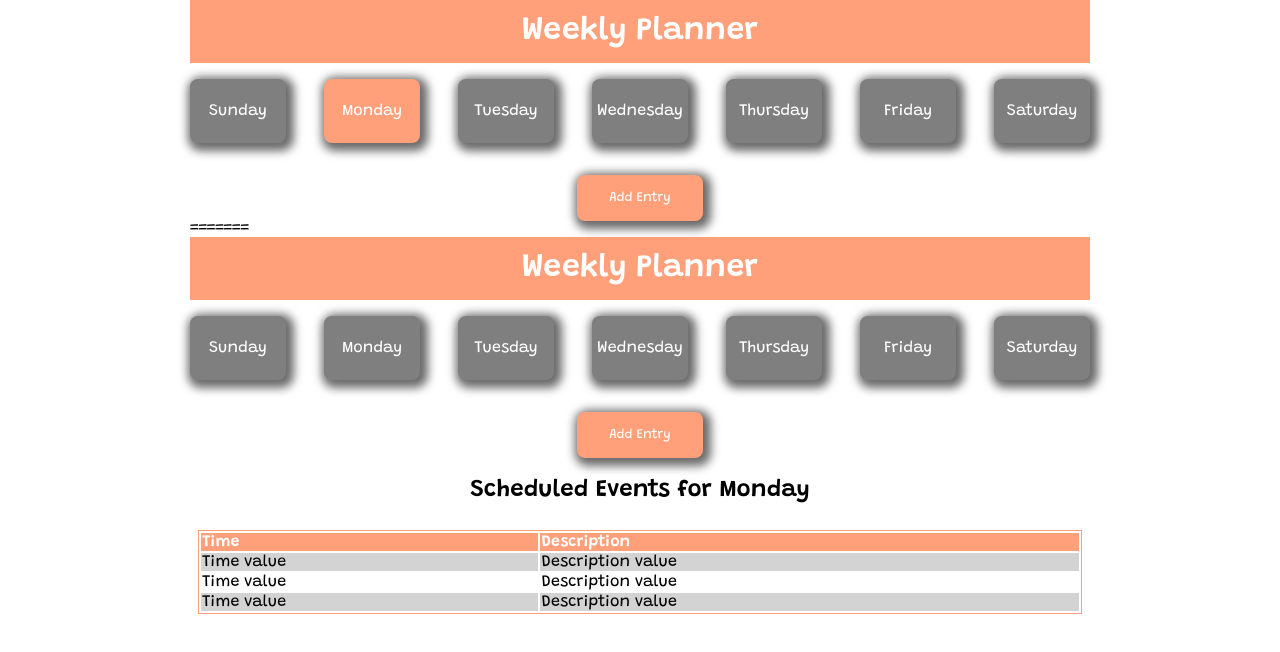
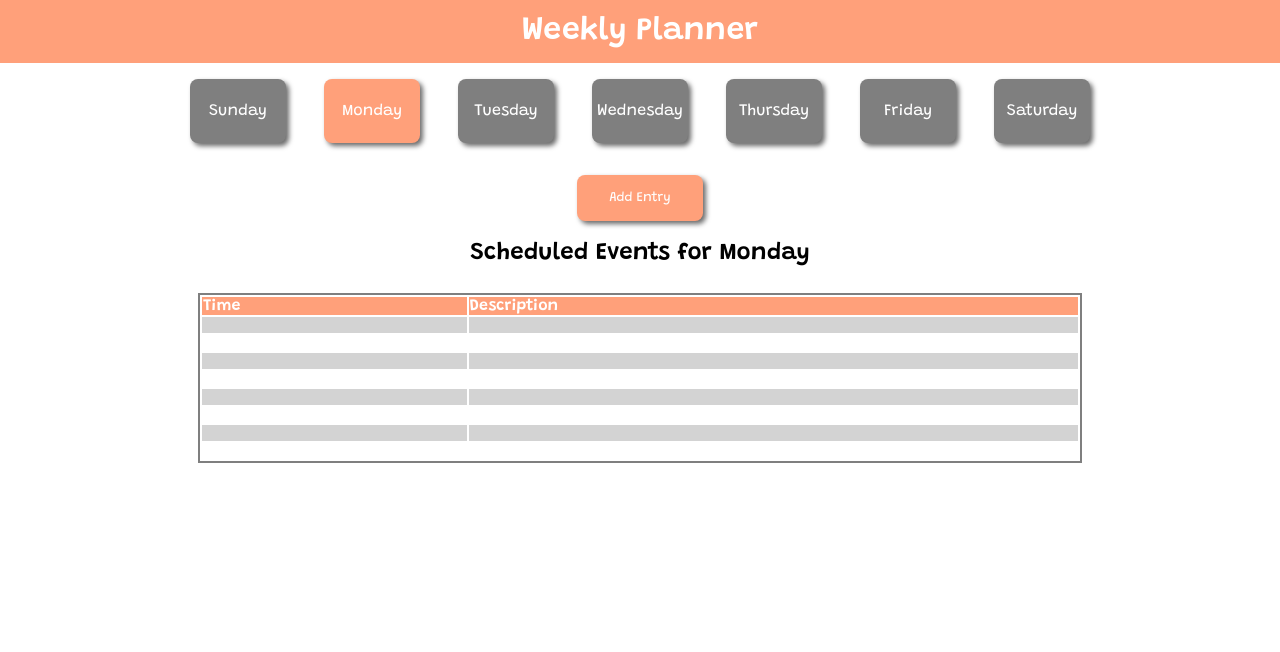
Before and after one commit to kelly-hansen/week-planner, a website: page index.html in a window 1280 px wide. Drawn offline with Linux system fonts and the light colour scheme.

Commit message:
Index and styles solo cleanup

```diff
--- a/index.html
+++ b/index.html
@@ -67,99 +67,3 @@
 </body>
 
 </html>
-=======
-<!DOCTYPE html>
-<html lang="en">
-
-<head>
-  <meta charset="UTF-8">
-  <meta name="viewport" content="width=device-width, initial-scale=1.0">
-  <title>Week Planner</title>
-  <link href="https://fonts.googleapis.com/css2?family=Grandstander:wght@400;600&display=swap" rel="stylesheet">
-  <link rel="stylesheet" href="styles.css">
-</head>
-
-<body>
-  <header class="text-align-center background-color">
-    <h1 class="white">Weekly Planner</h1>
-  </header>
-  <main>
-      <div class="row weekdays">
-        <div class="weekday white" data-view="sunday">Sunday</div>
-        <div class="weekday white" data-view="monday">Monday</div>
-        <div class="weekday white" data-view="tuesday">Tuesday</div>
-        <div class="weekday white" data-view="wednesday">Wednesday</div>
-        <div class="weekday white" data-view="thursday">Thursday</div>
-        <div class="weekday white" data-view="friday">Friday</div>
-        <div class="weekday white" data-view="saturday">Saturday</div>
-      </div>
-      <div class="row entryBtn">
-        <button id="addEntryBtn" class="btn">Add Entry</button>
-      </div>
-
-    <div class="modal-container hidden">
-      <div class="modal">
-        <div class="row">
-          <h1>Add Entry</h1>
-        </div>
-        <div class="row">
-          <form class="add-entry-form">
-            <div class="modal-form-spacing">
-              <select name="day" id="day" required>
-                <option selected disabled>Day of Week</option>
-                <option value="sunday">Sunday</option>
-                <option value="monday">Monday</option>
-                <option value="tuesday">Tuesday</option>
-                <option value="wednesday">Wednesday</option>
-                <option value="thursday">Thursday</option>
-                <option value="friday">Friday</option>
-                <option value="saturday">Saturday</option>
-              </select>
-              <input type="time" id="time" required>
-            </div>
-            <div class="modal-form-spacing">
-              <textarea name="description" id="description" cols="60" rows="5" placeholder="Description"
-                required></textarea>
-            </div>
-            <div class="modal-form-spacing text-align-right">
-              <input id="entry-submit-btn" class="btn" type="submit">
-            </div>
-          </form>
-        </div>
-      </div>
-    </div>
-
-    <div class="data-view-cont">
-      <div class="row">
-        <h2>Scheduled Events for Monday</h2>
-      </div>
-      <div class="row table-cont">
-        <table>
-          <thead class="background-color">
-            <tr>
-              <th class="white">Time</th>
-              <th class="white">Description</th>
-            </tr>
-          </thead>
-          <tbody>
-            <tr>
-              <td>Time value</td>
-              <td>Description value</td>
-            </tr>
-            <tr>
-              <td>Time value</td>
-              <td>Description value</td>
-            </tr>
-            <tr>
-              <td>Time value</td>
-              <td>Description value</td>
-            </tr>
-          </tbody>
-        </table>
-      </div>
-    </div>
-  </main>
-  <script src="main.js"></script>
-</body>
-
-</html>
--- a/styles.css
+++ b/styles.css
@@ -139,135 +139,3 @@ td {
 tbody tr:nth-child(odd) {
   background-color: lightgray;
 }
-=======
-* {
-  box-sizing: border-box;
-}
-
-body {
-  margin: 0 auto;
-  font-family: 'Grandstander', cursive;
-  max-width: 900px;
-}
-
-
-header {
-  margin-bottom: 1rem;
-}
-
-table {
-  margin: 0.5rem;
-  border: 1px solid lightsalmon;
-  width: 100%;
-}
-.row {
-  width: 100%;
-  display: flex;
-  justify-content: center;
-}
-.text-align-center {
-  text-align: center;
-}
-.background-color {
-  background-color: lightsalmon;
-}
-.white {
-  color: white;
-}
-.weekdays {
-  justify-content: space-between;
-}
-.weekday {
-  background-color: rgb(127, 127, 127);
-  width: 6rem;
-  height: 4rem;
-  display: flex;
-  justify-content: center;
-  align-items: center;
-
-  border-radius: 0.5rem;
-   box-shadow: 3px 3px 10px 5px rgba(0,0,0,0.59);
-}
-
-.weekday:hover,
-.btn:hover  {
-  cursor: pointer;
-  background-color: rgb(247, 185, 161);
-}
-
-.entryBtn {
-  text-align: center;
-  margin-top: 2rem;
-}
-
-.btn {
-  color: white;
-  background-color: lightsalmon;
-  padding: 1rem 2rem;
-  border: none;
-  border-radius: 0.5rem;
-  font-family: 'Grandstander', cursive;
-  box-shadow: 3px 3px 10px 5px rgba(0,0,0,0.59);
-}
-
-
-
-.modal-container {
-  display: flex;
-  justify-content: center;
-  align-items: center;
-  position: fixed;
-  background-color: rgba(0, 0, 0, 0.5);
-  top: 0;
-  bottom: 0;
-  left: 0;
-  right: 0;
-}
-
-.modal {
-  background-color: white;
-  border-radius: 1rem;
-  padding: 2rem 4rem;
-  text-align: center;
-}
-
-.text-align-right {
-  text-align: right;
-}
-
-.modal-form-spacing {
-  margin: 1rem 0;
-}
-
-.modal h1 {
-  margin-top: 0;
-}
-
-.add-entry-form select {
-  margin-right: 1rem;
-}
-
-.hidden {
-  display: none;
-}
-
-.day-selected {
-  background-color: lightsalmon;
-}
-
-.data-view-cont {
-
-  text-align: center;
-}
-
-.table-cont {
-  margin: 0 auto;
-  max-width: 900px;
-  display: flex;
-  justify-content: center;
-  text-align: left;
-}
-
-tbody tr:nth-child(odd) {
-  background-color: lightgray;
-}
```
